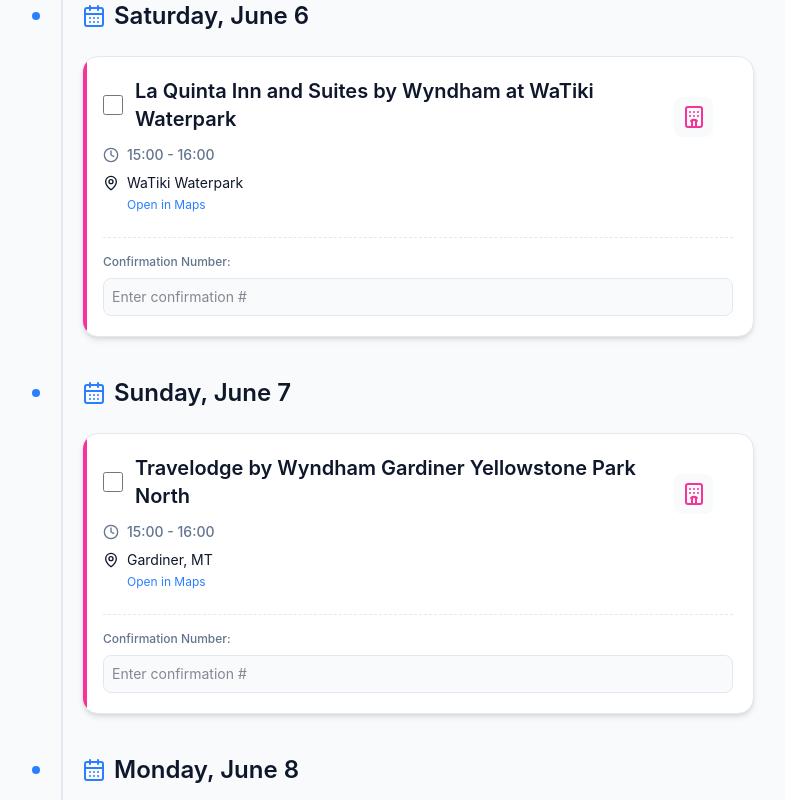
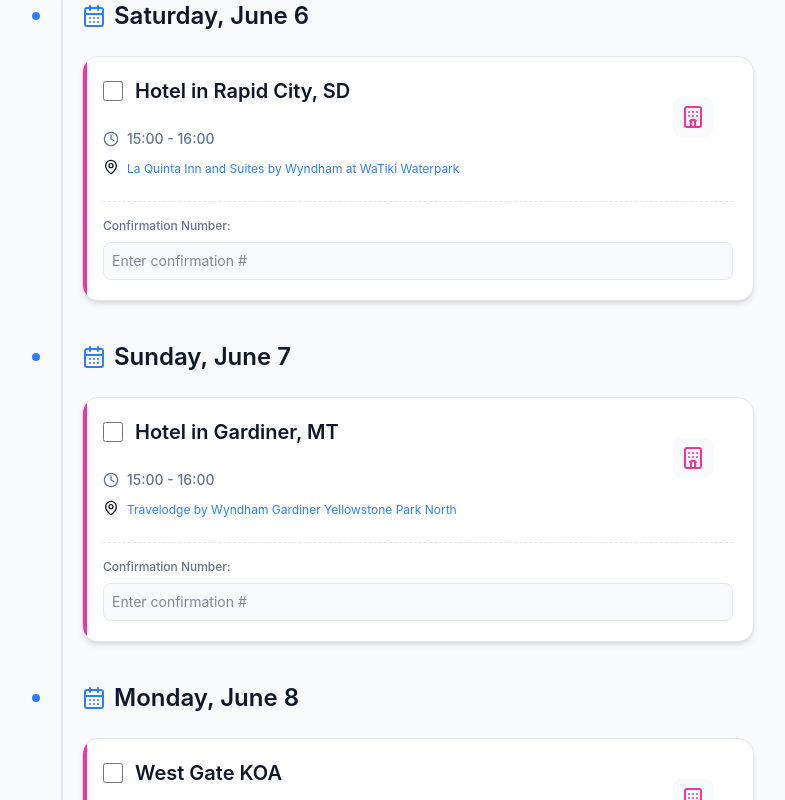
Before and after one commit to taylerjtodd/vacation, a React (Vite) app: page / in a window 1280 px wide. Both pictures are taken after a click on the button "Itinerary". Shown: the part 278-1078 px from the top of the page, without its empty margins (246-1031 px from the left). Built offline with nearby package versions, Linux system fonts and the light colour scheme.

Commit message:
better map integration

```diff
--- a/public/events.json
+++ b/public/events.json
@@ -2,33 +2,33 @@
   {
     "id": 1,
     "type": "hotel",
-    "title": "La Quinta Inn and Suites by Wyndham at WaTiki Waterpark",
+    "title": "Hotel in Rapid City, SD",
     "date": "2026-06-06",
     "startTime": "15:00",
     "endTime": "16:00",
-    "location": "WaTiki Waterpark",
+    "location": "La Quinta Inn and Suites by Wyndham at WaTiki Waterpark",
     "address": "1416 N Elk Vale Rd, Rapid City, SD 57703",
     "description": ""
   },
   {
     "id": 2,
     "type": "hotel",
-    "title": "Yellowstone Park / West Gate KOA Holiday",
+    "title": "West Gate KOA",
     "date": "2026-06-08",
     "startTime": "15:00",
     "endTime": "16:00",
-    "location": "West Gate KOA",
+    "location": "Yellowstone Park / West Gate KOA Holiday",
     "address": "3305 Targhee Pass Highway 6 miles West on, US-20, West Yellowstone, MT 59758",
     "description": ""
   },
   {
     "id": 3,
     "type": "hotel",
-    "title": "Travelodge by Wyndham Gardiner Yellowstone Park North",
+    "title": "Hotel in Gardiner, MT",
     "date": "2026-06-07",
     "startTime": "15:00",
     "endTime": "16:00",
-    "location": "Gardiner, MT",
+    "location": "Travelodge by Wyndham Gardiner Yellowstone Park North",
     "address": "109 Hellroaring Street, Gardiner, MT, 59030",
     "description": ""
   },
--- a/src/components/ItineraryTab.tsx
+++ b/src/components/ItineraryTab.tsx
@@ -1,5 +1,6 @@
 import { Plane, Hotel, Car, MapPin, Clock, Map as MapIcon, CalendarDays } from 'lucide-react';
 import { VacationEvent } from '../types';
+import MapLink from './MapLink';
 
 const EventIcon = ({ type }: { type: string }) => {
   switch (type) {
@@ -16,12 +17,6 @@
   return new Date(dateStr).toLocaleDateString('en-US', options);
 };
 
-const getMapLink = (event: VacationEvent) => {
-  if (event.coordinates) {
-    return `geo:${event.coordinates[0]},${event.coordinates[1]}?q=${event.coordinates[0]},${event.coordinates[1]}(${encodeURIComponent(event.location || event.title)})`;
-  }
-  return `geo:0,0?q=${encodeURIComponent(event.address || event.location || event.title)}`;
-};
 
 interface Props {
   groupedEvents: Record<string, VacationEvent[]>;
@@ -83,24 +78,7 @@
                     {event.startTime} {event.endTime ? `- ${event.endTime}` : ''}
                   </div>
 
-                  {event.location && (
-                    <div className="flex items-start gap-2 text-slate-900 dark:text-slate-50 text-sm mb-2">
-                      <MapPin size={16} className="mt-0.5 shrink-0" />
-                      <div>
-                        <div>{event.location}</div>
-                        {(event.address || event.coordinates) && (
-                          <a
-                            href={getMapLink(event)}
-                            target="_blank"
-                            rel="noopener noreferrer"
-                            className="text-blue-500 text-xs flex items-center gap-1 mt-1 hover:text-blue-600 hover:underline transition-colors"
-                          >
-                            Open in Maps
-                          </a>
-                        )}
-                      </div>
-                    </div>
-                  )}
+                  <MapLink event={event} />
 
                   {event.description && (
                     <div className="text-slate-500 dark:text-slate-400 text-sm mt-3 pt-3 border-t border-slate-200 dark:border-slate-700">
--- /dev/null
+++ b/src/components/MapLink.tsx
@@ -0,0 +1,41 @@
+import { MapPin } from 'lucide-react';
+import { VacationEvent } from '../types';
+
+interface MapLinkProps {
+  event: VacationEvent;
+}
+
+export default function MapLink({ event }: MapLinkProps) {
+  if (!event.address && (!event.coordinates || !event.location)) {
+    return null;
+  }
+
+  const isMobile = typeof window !== 'undefined' && /Android|webOS|iPhone|iPad|iPod|BlackBerry|IEMobile|Opera Mini/i.test(navigator.userAgent);
+
+  let href = '';
+  if (isMobile && event.coordinates) {
+    href = `geo:${event.coordinates[0]},${event.coordinates[1]}?q=(${encodeURIComponent(event.location || event.title)})`;
+
+  } else {
+    const query = event.coordinates
+      ? `${event.coordinates[0]},${event.coordinates[1]}`
+      : (event.address || event.location || event.title || '');
+    href = `https://www.google.com/maps/search/?api=1&query=${encodeURIComponent(query)}`;
+  }
+
+  return (
+    <div className="flex items-start gap-2 text-slate-900 dark:text-slate-50 text-sm mb-2">
+      <MapPin size={16} className="mt-0.5 shrink-0" />
+      <div>
+        <a
+          href={href}
+          target="_blank"
+          rel="noopener noreferrer"
+          className="text-blue-500 text-xs flex items-center gap-1 mt-1 hover:text-blue-600 hover:underline transition-colors"
+        >
+          {event.location || event.address}
+        </a>
+      </div>
+    </div>
+  );
+}
```
